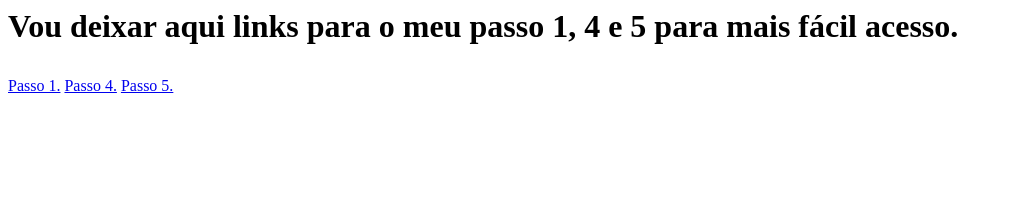
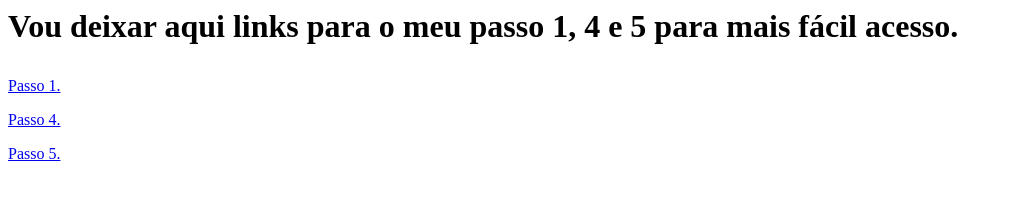
Before and after one commit to FMMV2003/FMMV2003.github.io, a plain HTML site: page index.html in a window 1280 px wide. Shown: the whole page, without its empty margins (0-1012 px from the left). Drawn offline with Linux system fonts and the light colour scheme.

Commit message:
Update index.html

```diff
--- a/index.html
+++ b/index.html
@@ -6,15 +6,15 @@
        <h1><b> <p>Vou deixar aqui links para o meu passo 1, 4 e 5 para mais fácil acesso.</p> </b> </h1>
 
 
-         <a href="https://github.com/FMMV2003/Passo1.html">Passo 1.</a>
+       <p>   <a href="https://github.com/FMMV2003/Passo1.html">Passo 1.</a>  </p>
 
 
 
-         <a href="https://fmmv2003.github.io/Passo4.html/">Passo 4.</a>
+       <p>   <a href="https://fmmv2003.github.io/Passo4.html/">Passo 4.</a>  </p>
 
 
 
-     <a href="https://fmmv2003.github.io/Passo5.html/">Passo 5.</a>
+    <p>  <a href="https://fmmv2003.github.io/Passo5.html/">Passo 5.</a>     </p>
 
 
     </body>
```
